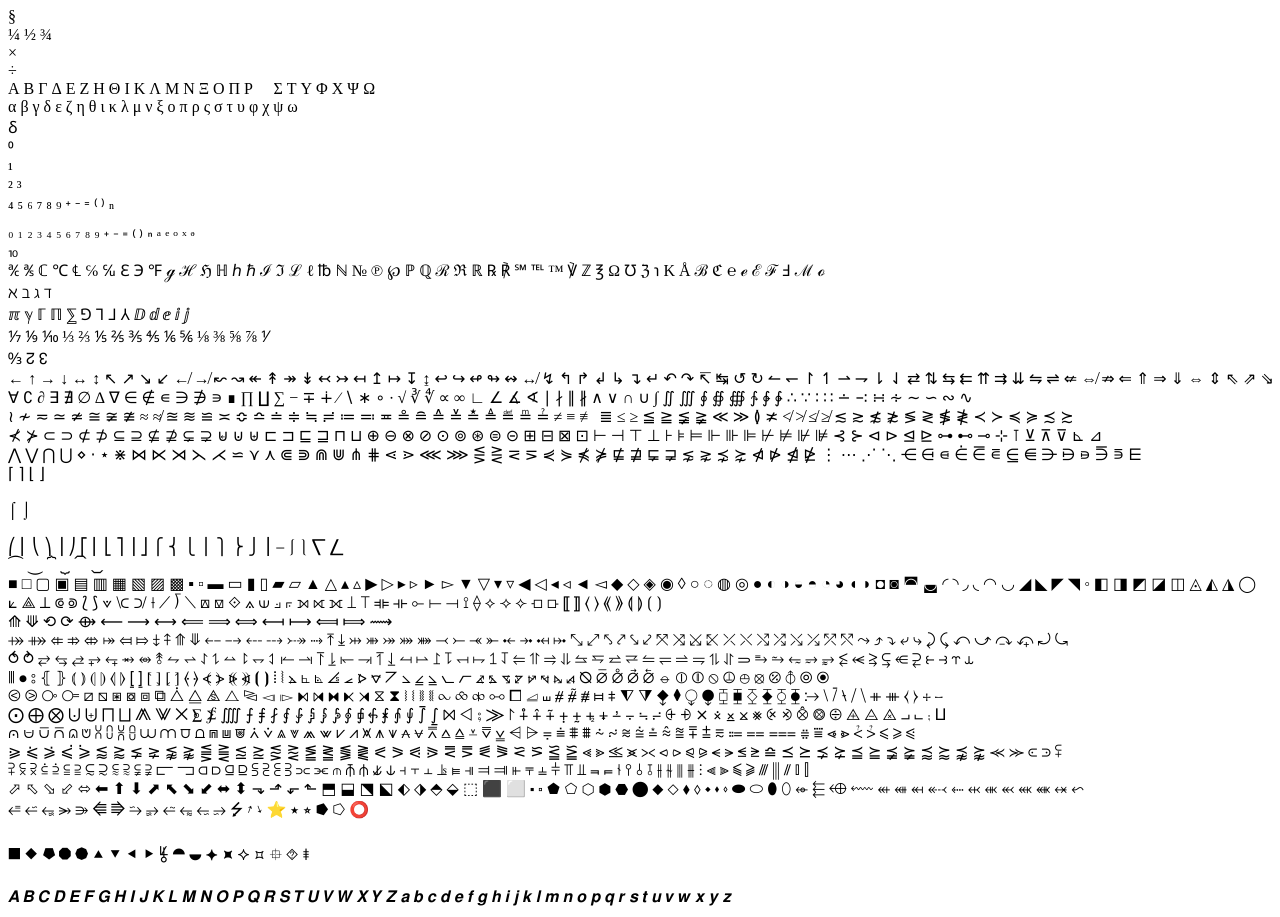
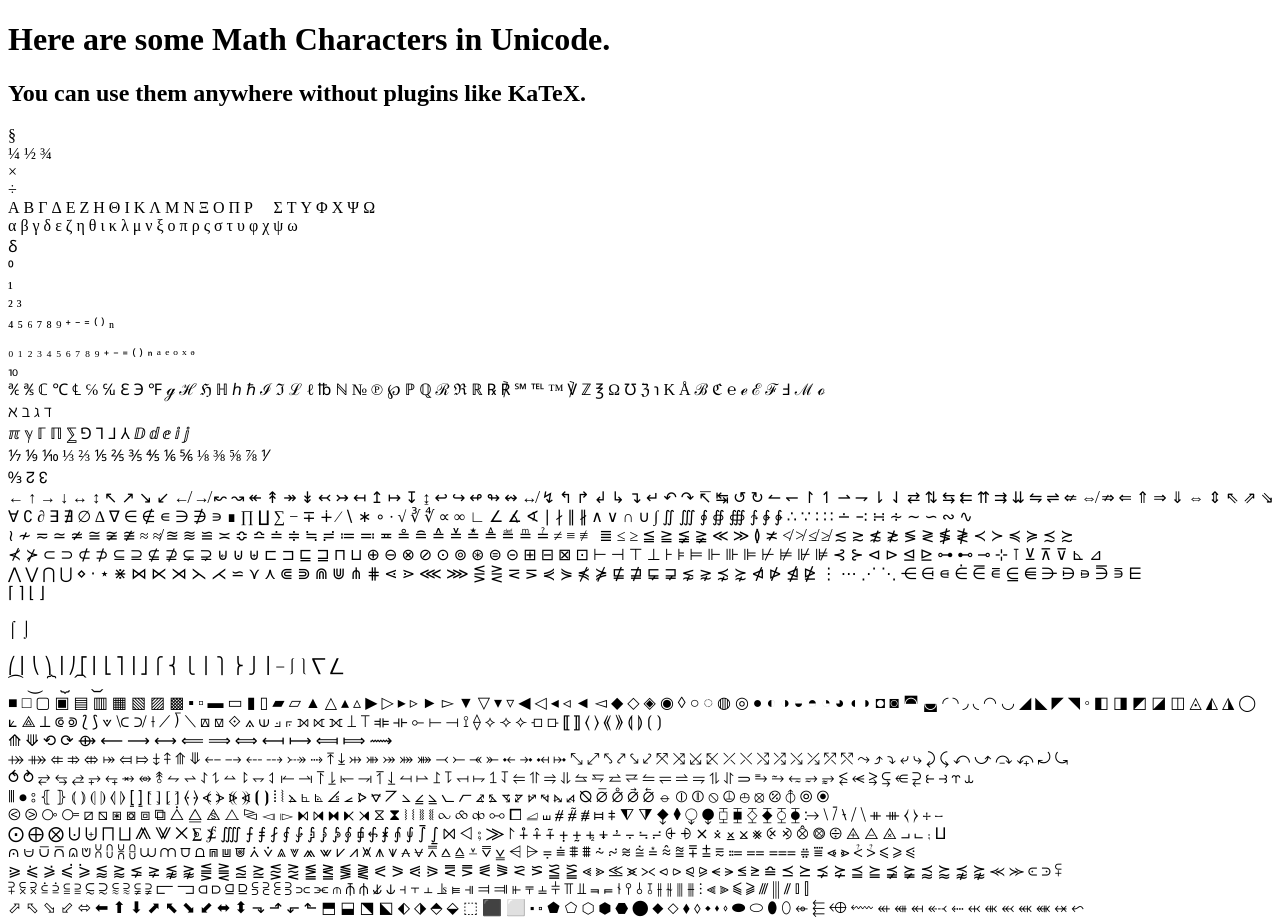
Before and after one commit to imalyd/imalyd.github.io, a plain HTML site: page unicodemath/index.html in a window 1280 px wide. Shown: the top 917 px of the page. Drawn offline with Linux system fonts and the light colour scheme.

Commit message:
add hint & greek chars

```diff
--- a/unicodemath/index.html
+++ b/unicodemath/index.html
@@ -8,7 +8,8 @@
 </head>
 
 <body>
-
+	<h1>Here are some Math Characters in Unicode.</h1>
+	<h2>You can use them anywhere without plugins like KaTeX.</h2>
 </body>
 
 </html>
@@ -67,6 +68,9 @@
 		{ start: 120172, cnt: 52 },//fraktur characters bold
 		{ start: 120432, cnt: 52 },//typewriter characters
 		{ start: 120484, cnt: 4 },//i & j
+		{ start: 120488, cnt: 58 },//bold greek characters
+		{ start: 120546, cnt: 58 },//italic greek characters
+		{ start: 120604, cnt: 58 },//bold italic greek characters
 		{ start: 120782, cnt: 10 },//math numbers bold
 		{ start: 120792, cnt: 10 },//math numbers double
 		{ start: 120822, cnt: 10 },//math numbers typewriter
@@ -81,7 +85,7 @@
 			str += "&#" + (start + i) + ";&nbsp;";
 		str += "<br>";
 	});
-	body.innerHTML = str;
+	body.innerHTML += str;
 	function changeFont(str) {
 		body.setAttribute('style', 'font-family:' + str);
 	}
```
